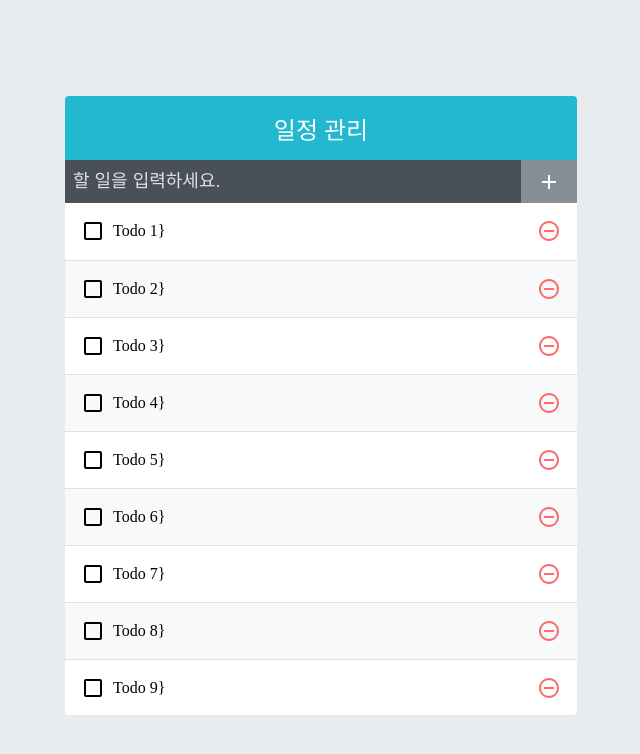
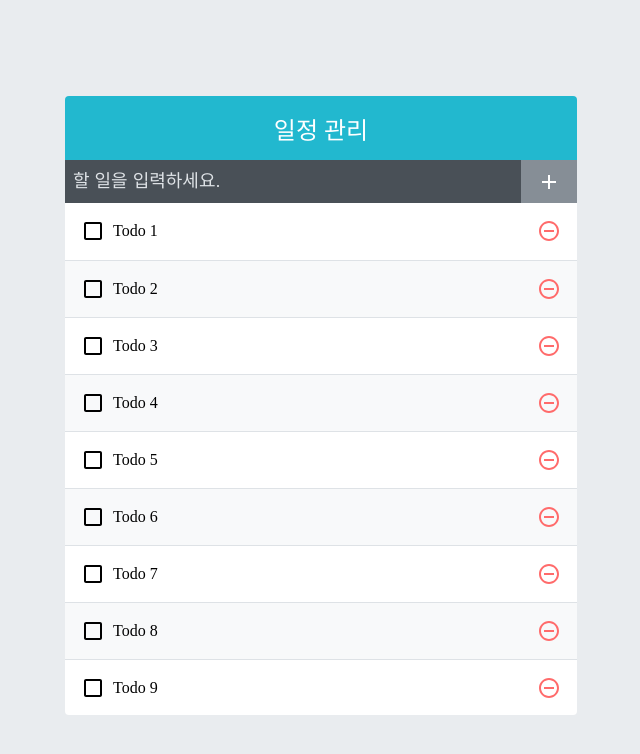
Before and after one commit to radness/react-todo-app, a React (Create React App) app: page / in a window 1280 px wide. Shown: the top 754 px of the page, without its empty margins (319-959 px from the left). Built offline with nearby package versions, Linux system fonts and the light colour scheme.

Commit message:
오류 수정

```diff
--- a/src/App.js
+++ b/src/App.js
@@ -28,7 +28,11 @@ const App = () => {
   const nextId = useRef(2501);
 
   const onInsert = useCallback(text => {
-    const todo = { id: nextId.current, text, checked: false };
+    const todo = {
+      id: nextId.current,
+      text,
+      checked: false,
+    };
     setTodos(todos => todos.concat(todo));
     nextId.current += 1; // nexId에 1씩 더해준다.
   }, []);
--- a/src/components/TodoListItem.js
+++ b/src/components/TodoListItem.js
@@ -21,7 +21,7 @@ const TodoListItem = ({ todo, onRemove, onToggle, style }) => {
         >
           {/* TodoListItem 컴포넌트에서 받아온 todo 값에 따라 UI를 보여준다. */}
           {checked ? <MdCheckBox /> : <MdCheckBoxOutlineBlank />}
-          <div className="text">{text}}</div>
+          <div className="text">{text}</div>
         </div>
         <div className="remove" onClick={() => onRemove(id)}>
           <MdRemoveCircleOutline />
```
